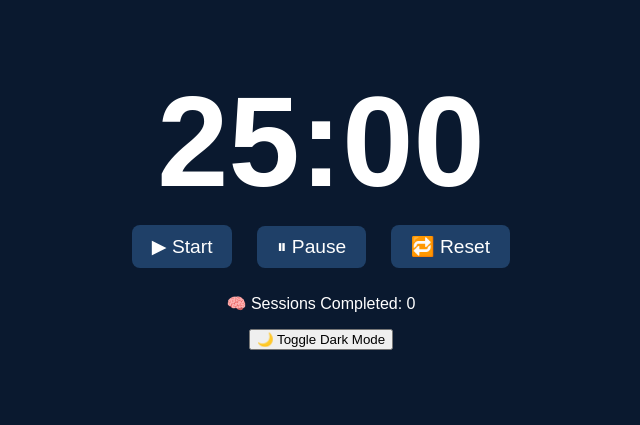
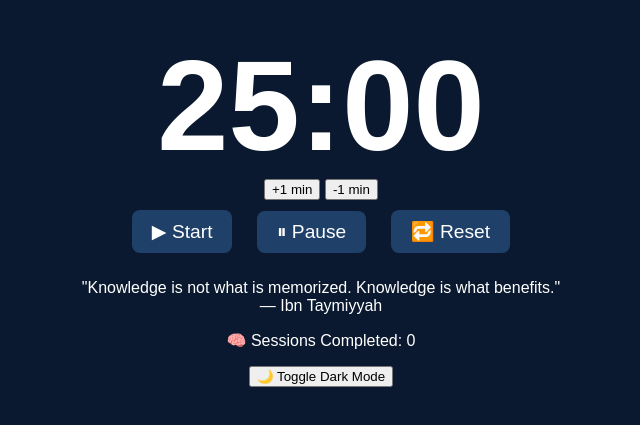
Before and after one commit to Promodoro-Timer/pomodoro-timer, a plain HTML site: page index.html in a window 1280 px wide. Shown: the part 191-616 px from the top of the page, without its empty margins (319-959 px from the left). Drawn offline with Linux system fonts and the light colour scheme.

Commit message:
Update index.html

```diff
--- a/index.html
+++ b/index.html
@@ -7,13 +7,23 @@
   <link rel="stylesheet" href="style.css" />
 </head>
 <body>
+  <div class="background-overlay"></div>
+
   <div class="timer-container">
-    <h1 id="timer" onclick="changeTimePrompt()">25:00</h1>
+    <h1 id="timer" onclick="toggleTimeInput()">25:00</h1>
+
+    <div id="time-controls" class="hidden">
+      <button onclick="adjustTime(1)">+1 min</button>
+      <button onclick="adjustTime(-1)">-1 min</button>
+    </div>
+
     <div class="controls">
       <button onclick="startTimer()">▶ Start</button>
       <button onclick="pauseTimer()">⏸ Pause</button>
       <button onclick="resetTimer()">🔁 Reset</button>
     </div>
+
+    <p id="quote">"Knowledge is not what is memorized. Knowledge is what benefits." <br> — Ibn Taymiyyah</p>
     <p>🧠 Sessions Completed: <span id="sessionCount">0</span></p>
     <button onclick="toggleDarkMode()">🌙 Toggle Dark Mode</button>
     <audio id="alarmSound" src="https://freesound.org/data/previews/337/337049_3232194-lq.mp3"></audio>
```
